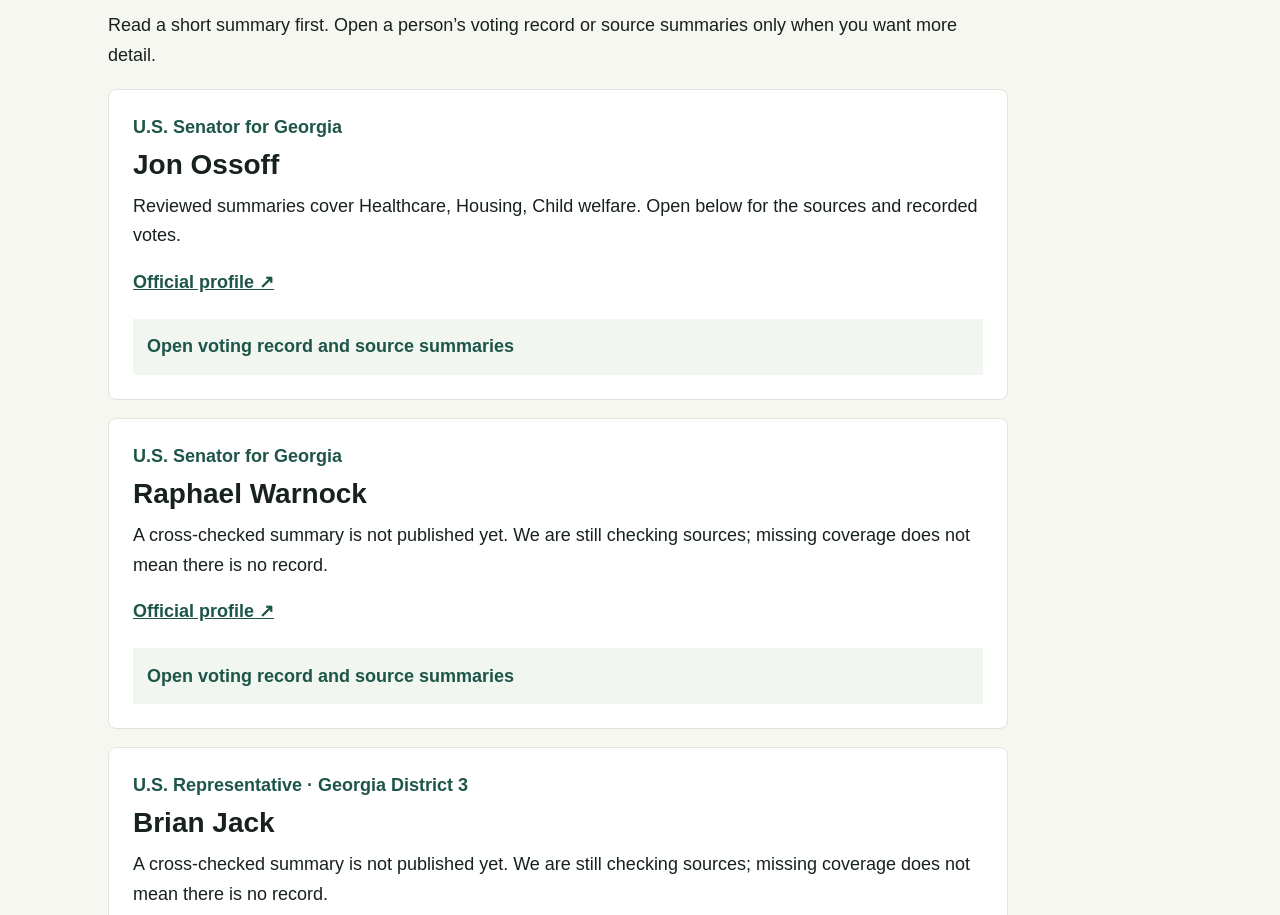
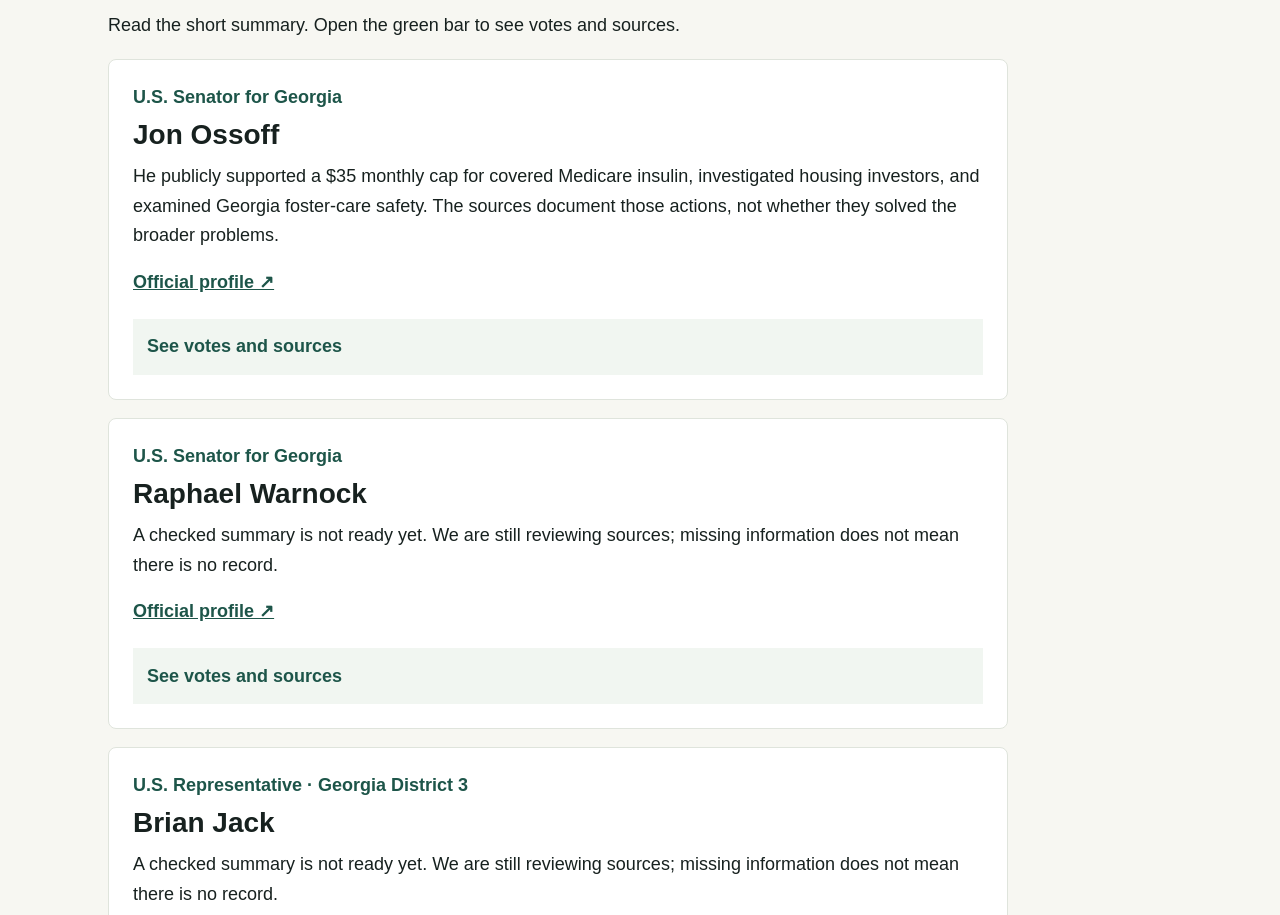
Before and after one commit to joeylaramore/represent-me, a website: page index.html in a window 1280 px wide. Shown: the part 545-1460 px from the top of the page. Drawn offline with Linux system fonts and the light colour scheme.

Commit message:
Make representative summaries plain and specific (#44)

```diff
--- a/evidence.js
+++ b/evidence.js
@@ -132,25 +132,24 @@ import { filterVoteRecords, groupVoteRecords, classifyVoteRecord, summarizeProce
   function renderRepresentativeProfiles() {
     if (!representativeRoot || representativeRoot.dataset.ready === "true") return;
     const profiles = [
-      { name: "Jon Ossoff", office: "U.S. Senator for Georgia", url: "https://www.ossoff.senate.gov/" },
+      { name: "Jon Ossoff", office: "U.S. Senator for Georgia", url: "https://www.ossoff.senate.gov/", summary: "He publicly supported a $35 monthly cap for covered Medicare insulin, investigated housing investors, and examined Georgia foster-care safety. The sources document those actions, not whether they solved the broader problems." },
       { name: "Raphael Warnock", office: "U.S. Senator for Georgia", url: "https://www.warnock.senate.gov/" },
       { name: "Brian Jack", office: "U.S. Representative · Georgia District 3", url: "https://jack.house.gov/" }
     ];
     representativeRoot.replaceChildren();
     for (const profile of profiles) {
       const evidence = claims.find(item => item.name === profile.name);
-      const topics = [...new Set((evidence?.claims || []).map(item => String(item.topic || "").split("·")[0].trim()).filter(Boolean))].slice(0, 3);
       const card = document.createElement("article"); card.className = "representative-card";
       const office = document.createElement("p"); office.className = "representative-office"; office.textContent = profile.office;
       const name = document.createElement("h3"); name.textContent = profile.name;
       const intro = document.createElement("p"); intro.className = "representative-summary";
-      intro.textContent = topics.length ? "Reviewed summaries cover " + topics.join(", ") + ". Open below for the sources and recorded votes." : "A cross-checked summary is not published yet. We are still checking sources; missing coverage does not mean there is no record.";
+      intro.textContent = profile.summary || "A checked summary is not ready yet. We are still reviewing sources; missing information does not mean there is no record.";
       const link = document.createElement("a"); link.className = "representative-official-link"; link.href = profile.url; link.target = "_blank"; link.rel = "noopener noreferrer"; link.textContent = "Official profile ↗";
       const more = document.createElement("details"); more.className = "representative-details";
-      const summary = document.createElement("summary"); summary.textContent = "Open voting record and source summaries"; more.appendChild(summary);
+      const summary = document.createElement("summary"); summary.textContent = "See votes and sources"; more.appendChild(summary);
       more.appendChild(makeVotePanel(profile.name));
       const claimsDetails = document.createElement("details"); claimsDetails.className = "representative-claims";
-      const claimsSummary = document.createElement("summary"); claimsSummary.textContent = evidence?.claims?.length ? "Read sourced statements (" + evidence.claims.length + ")" : "Read source summary";
+      const claimsSummary = document.createElement("summary"); claimsSummary.textContent = evidence?.claims?.length ? "Statements and sources" : "Source summary not ready yet";
       claimsDetails.appendChild(claimsSummary);
       const content = document.createElement("div"); content.innerHTML = evidence?.claims?.length ? renderClaims(evidence, 2) : renderClaims(null);
       claimsDetails.appendChild(content); more.appendChild(claimsDetails);
--- a/index.html
+++ b/index.html
@@ -9,7 +9,7 @@
   <header class="site-header"><a class="brand" href="/"><span class="mark">R</span> Represent Me</a><nav aria-label="Main navigation"><a href="?view=ballot" data-view="ballot">My ballot</a><a href="?view=explore" data-view="explore">Explore</a><a href="?view=compare" data-view="compare">Compare</a><a href="?view=issues" data-view="issues">Questionnaire</a></nav><button class="outline" id="privacy">Privacy</button></header>
   <main id="top">
     <section class="hero wrap" id="election"><div><p class="eyebrow">Coweta County · Georgia</p><h1>Your representatives<span>.</span></h1><p class="lede">Start with the people who represent you. Read a short summary first, then open votes and sources for more detail. Election and ballot tools are below.</p><div class="actions"><a class="button" href="#representatives">See my representatives ↓</a><a class="link" href="#contests">Upcoming candidates &amp; ballot ↓</a><a class="link" href="https://mvp.sos.ga.gov/" target="_blank" rel="noopener noreferrer">Get my official sample ballot ↗</a></div></div></section>
-<section class="section wrap" id="representatives" aria-labelledby="representatives-title"><div class="heading"><div><p class="eyebrow">Start here · current federal offices</p><h2 id="representatives-title">Your representatives</h2></div></div><p class="representative-intro">Read a short summary first. Open a person’s voting record or source summaries only when you want more detail.</p><div id="representative-list" class="representative-list" aria-live="polite"><p>Loading representative summaries…</p></div><p class="representative-scope">This first list covers Georgia’s U.S. senators and your reported U.S. House district. State, county, and school board representatives are still being checked. Missing information is not a negative finding. <a href="https://mvp.sos.ga.gov/" target="_blank" rel="noopener noreferrer">Check your exact districts on Georgia My Voter Page ↗</a></p></section>
+<section class="section wrap" id="representatives" aria-labelledby="representatives-title"><div class="heading"><div><p class="eyebrow">Start here · current federal offices</p><h2 id="representatives-title">Federal representatives</h2></div></div><p class="representative-intro">Read the short summary. Open the green bar to see votes and sources.</p><div id="representative-list" class="representative-list" aria-live="polite"><p>Loading representative summaries…</p></div><p class="representative-scope">This first list covers Georgia’s U.S. senators and your reported U.S. House district. State, county, and school board representatives are still being checked. Missing information is not a negative finding. <a href="https://mvp.sos.ga.gov/" target="_blank" rel="noopener noreferrer">Check your exact districts on Georgia My Voter Page ↗</a></p></section>
     <div class="notice wrap"><i class="pending"></i><strong>Ballot data is awaiting verification</strong><span>These contests are district placeholders, not your certified ballot. Download your individual sample ballot from Georgia My Voter Page.</span><a href="#sources">View sources →</a></div>
     <section class="stats wrap"><div><small>My districts</small><strong>—</strong><em>Not verified for an address</em></div><div><small>Contests</small><strong>—</strong><em>Awaiting official ballot</em></div><div><small>Ballot measures</small><strong>—</strong><em>Awaiting verification</em></div></section>
     <section class="questionnaire-promo wrap" aria-labelledby="questionnaire-promo-title"><div><p class="eyebrow">Current issues · 6 questions</p><h2 id="questionnaire-promo-title">What matters to you right now?</h2><p>Clarify your priorities on prices, healthcare, immigration, public safety, education, and government power before comparing candidates.</p></div><a class="button" href="#beliefs">Take the 6-question questionnaire →</a></section>
```
Also changed, not shown: test/app.test.js (+2 -0 lines), test/mobile-nav.test.js (+1 -1 lines).
